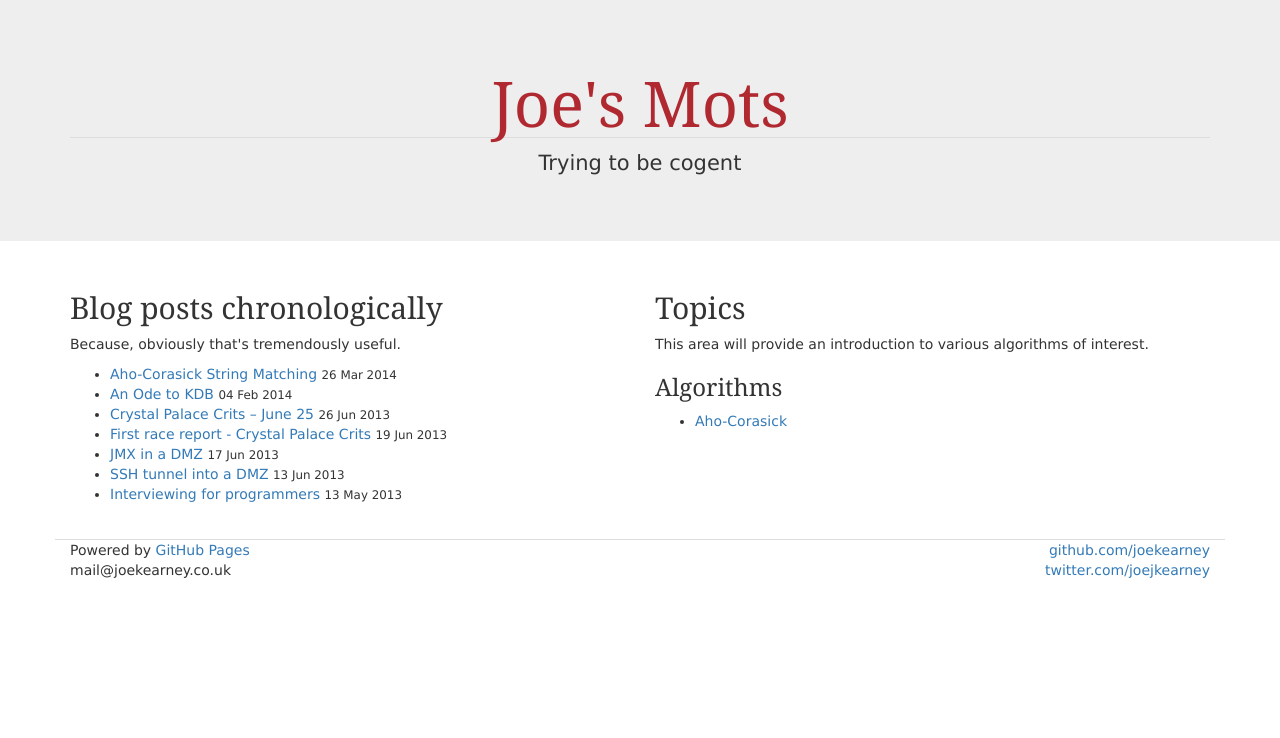
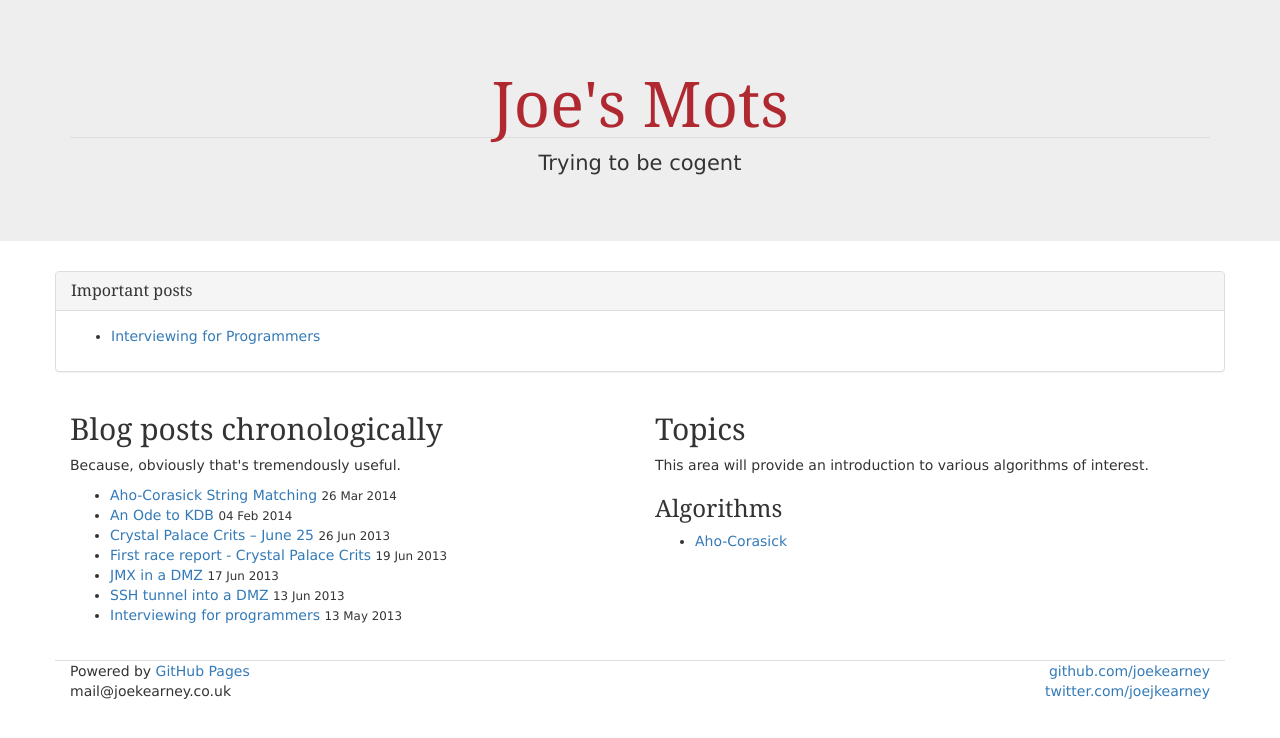
Before and after one commit to joekearney/joekearney.github.io, a Jekyll site: the page built from index.html, in a window 1280 px wide. Shown: the top 738 px of the page. Built offline with Jekyll 4.4.1, drawn with Linux system fonts in a browser that asks for light colours; nearby versions of some CDN libraries; some web fonts are replaced; Markdown is read by kramdown in place of the engine named in the settings.

Commit message:
more formatting, flagging out the interviews post

```diff
--- a/css/main.css
+++ b/css/main.css
@@ -4,6 +4,10 @@ h1, h2, h3, h4, h5, h6, .h1, .h2, .h3, .h4, .h5, .h6 {
 body {
   font-family: Metrophobic, Verdana, sans-serif;
   text-align: justify;
+}
+
+html {
+  font-size: 100%;
 }
 
 .page-header h1 a {
--- a/index.html
+++ b/index.html
@@ -3,6 +3,19 @@ layout: default
 title: Contents
 description: Posts I've written
 ---
+
+<div class="row">
+	<div class="panel panel-default">
+		<div class="panel-heading">
+			<h2 class="panel-title">Important posts</h2>
+		</div>
+		<div class="panel-body">
+			<ul>
+				<li><a href="/work/interviewing-for-programmers.html">Interviewing for Programmers</a></li>
+			</ul>
+		</div>
+	</div>
+</div>
 
 <div class="row">
 	<div class="col-md-6">
```
Also changed, not shown: _posts/2013-05-13-interviewing-for-programmers.md (+1 -0 lines).
